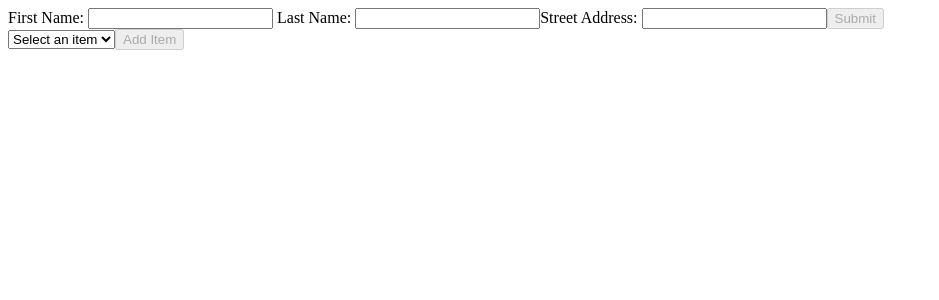
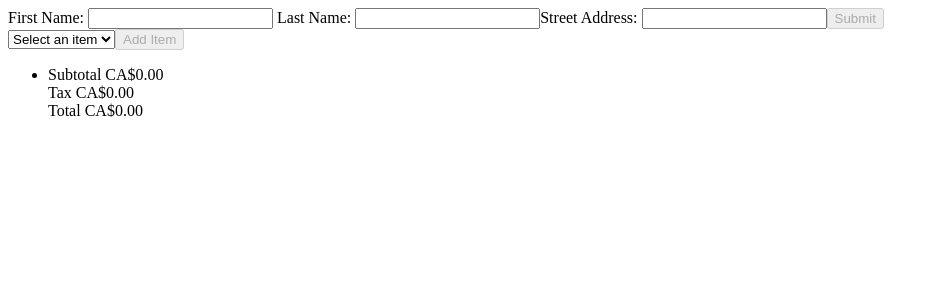
Before and after one commit to amir-roshan/shopping-form, an Angular app: page / in a window 1280 px wide. Shown: the top 300 px of the page, without its empty margins (0-939 px from the left). Built offline with nearby package versions, Linux system fonts and the light colour scheme.

Commit message:
Add subtotal, tax, and total calculations to summary form

```diff
--- a/src/app/summary-form/summary-form.component.html
+++ b/src/app/summary-form/summary-form.component.html
@@ -6,3 +6,10 @@
     <input type="button" value="delete" (click)="removeItem(item)" />
   </li>
 </ul>
+<ul>
+  <li>
+    <div>Subtotal {{ subtotal | currency : "CAD" : true }}</div>
+    <div>Tax {{ tax | currency : "CAD" : true }}</div>
+    <div>Total {{ total | currency : "CAD" : true }}</div>
+  </li>
+</ul>
--- a/src/app/summary-form/summary-form.component.ts
+++ b/src/app/summary-form/summary-form.component.ts
@@ -20,15 +20,21 @@ interface ProductItems {
   styleUrl: './summary-form.component.css',
 })
 export class SummaryFormComponent implements OnChanges {
+  readonly TAX_RATE = 7;
   @Input()
   newItem!: ProductItem;
 
   items: Array<ProductItems> = [];
   hasSimilarItem!: ProductItem | undefined;
 
+  subtotal: number = 0;
+  tax: number = 0;
+  total: number = 0;
+
   ngOnChanges(changes: SimpleChanges): void {
     if (changes['newItem'] && changes['newItem'].currentValue) {
       this.addItems();
+      this.calculateSubtotal();
     }
   }
   addItems() {
@@ -50,5 +56,20 @@ export class SummaryFormComponent implements OnChanges {
     if (item.num === 0) {
       this.items = this.items.filter((item) => item.item !== item.item);
     }
+    this.calculateSubtotal();
+  }
+
+  calculateSubtotal() {
+    this.subtotal = this.items.reduce(
+      (sum, item) => sum + item.price * item.num,
+      0
+    );
+
+    this.tax = this.calculateTax(this.subtotal);
+    this.total = this.tax + this.subtotal;
+  }
+
+  calculateTax(subtotal: number): number {
+    return (this.TAX_RATE / 100) * this.subtotal;
   }
 }
```
